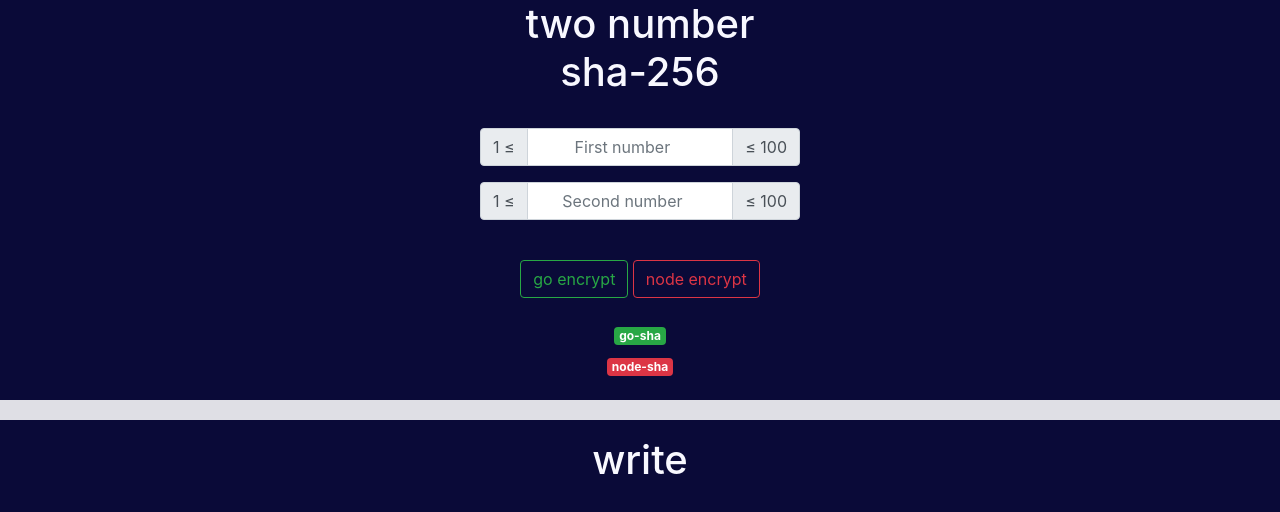
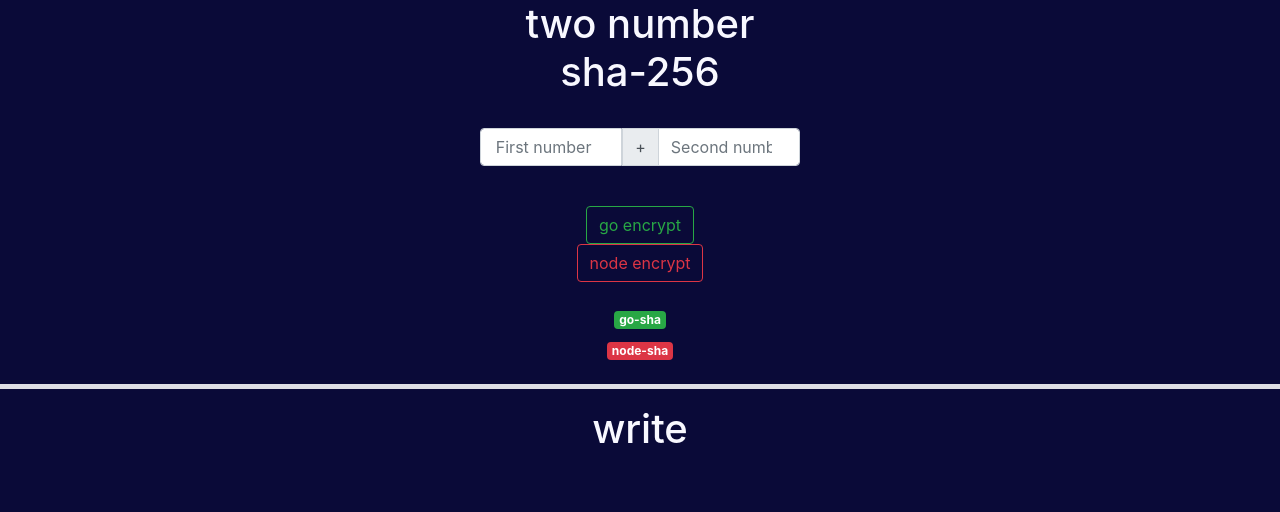
Before and after one commit to web-team-99/hw1, a plain HTML site: page front/index.html in a window 1280 px wide. Drawn offline with nearby package versions, Linux system fonts and the light colour scheme.

Commit message:
html edited.

```diff
--- a/front/index.html
+++ b/front/index.html
@@ -19,7 +19,7 @@
 
         <br />
 
-        <div class="input-group mb-3">
+        <!-- <div class="input-group mb-3">
           <div class="input-group-prepend">
             <span class="input-group-text">1 &#8804;</span>
           </div>
@@ -32,21 +32,24 @@
           <div class="input-group-append">
             <span class="input-group-text">&#8804; 100</span>
           </div>
-        </div>
+        </div> -->
 
         <div class="input-group mb-3">
+          <input
+            type="number"
+            class="form-control"
+            placeholder="First number"
+            id="num1"
+          />
           <div class="input-group-prepend">
-            <span class="input-group-text">1 &#8804;</span>
+            <span class="input-group-text">+</span>
           </div>
           <input
             type="number"
+            class="form-control"
+            placeholder="Second number"
             id="num2"
-            placeholder="Second number"
-            class="form-control"
           />
-          <div class="input-group-append">
-            <span class="input-group-text">&#8804; 100</span>
-          </div>
         </div>
 
         <br />
--- a/front/main.css
+++ b/front/main.css
@@ -13,6 +13,11 @@
 }
 
 .spliter {
-  border-width: 20px;
+  border-width: 5px;
   background-color: ghostwhite;
 }
+
+.enc-btn {
+  margin-right: 50px;
+  margin-left: 50px;
+}
```
